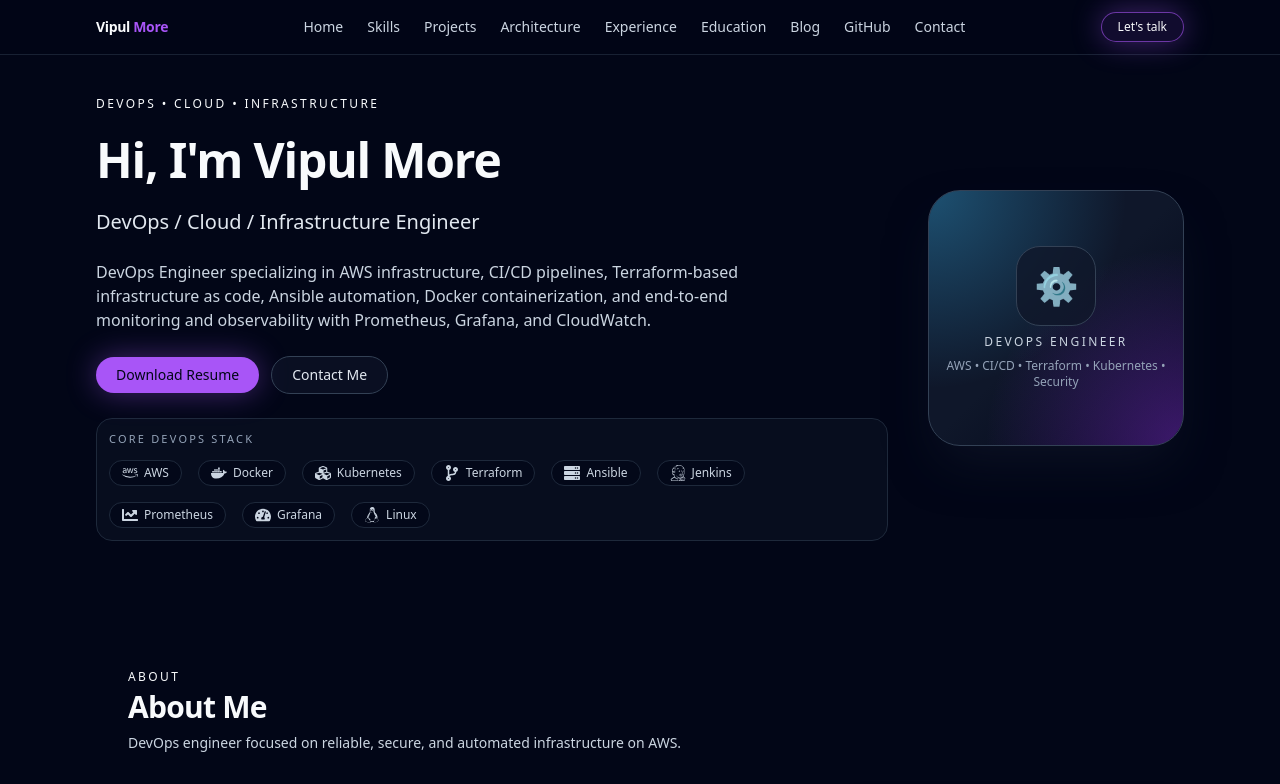
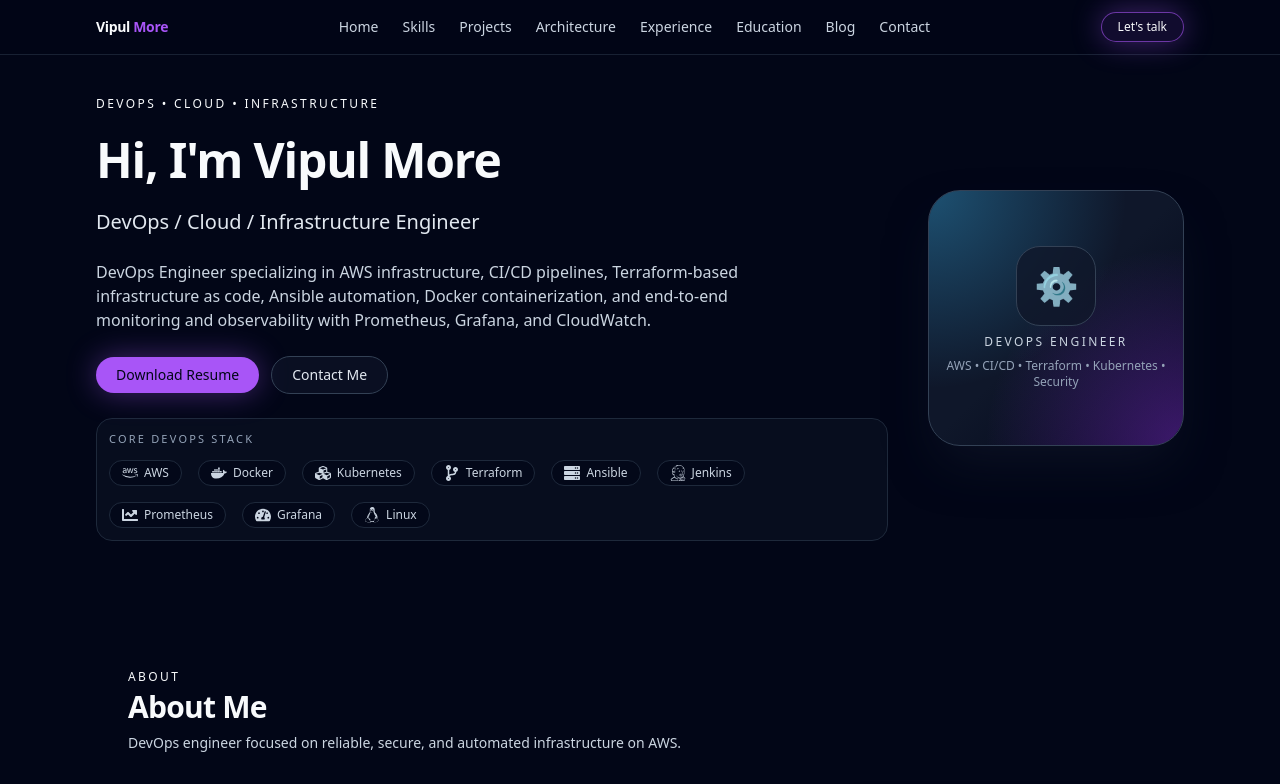
Before and after one commit to VMore2002/por-website, a React (Vite) app: page / in a window 1280 px wide. Shown: the top 784 px of the page. Built offline with nearby package versions, Linux system fonts and the light colour scheme.

Commit message:
removed git section

```diff
--- a/src/App.tsx
+++ b/src/App.tsx
@@ -7,7 +7,6 @@
 import Experience from "./components/Experience";
 import Education from "./components/Education";
 import Blog from "./components/Blog";
-import GithubStats from "./components/GithubStats";
 import Contact from "./components/Contact";
 
 function App() {
@@ -39,9 +38,6 @@
         <section id="blog" className="py-16">
           <Blog />
         </section>
-        <section id="github" className="py-16">
-          <GithubStats />
-        </section>
         <section id="contact" className="py-16 pb-24">
           <Contact />
         </section>
--- a/src/components/Navbar.tsx
+++ b/src/components/Navbar.tsx
@@ -6,7 +6,6 @@
   { id: "experience", label: "Experience" },
   { id: "education", label: "Education" },
   { id: "blog", label: "Blog" },
-  { id: "github", label: "GitHub" },
   { id: "contact", label: "Contact" },
 ];
 
```
